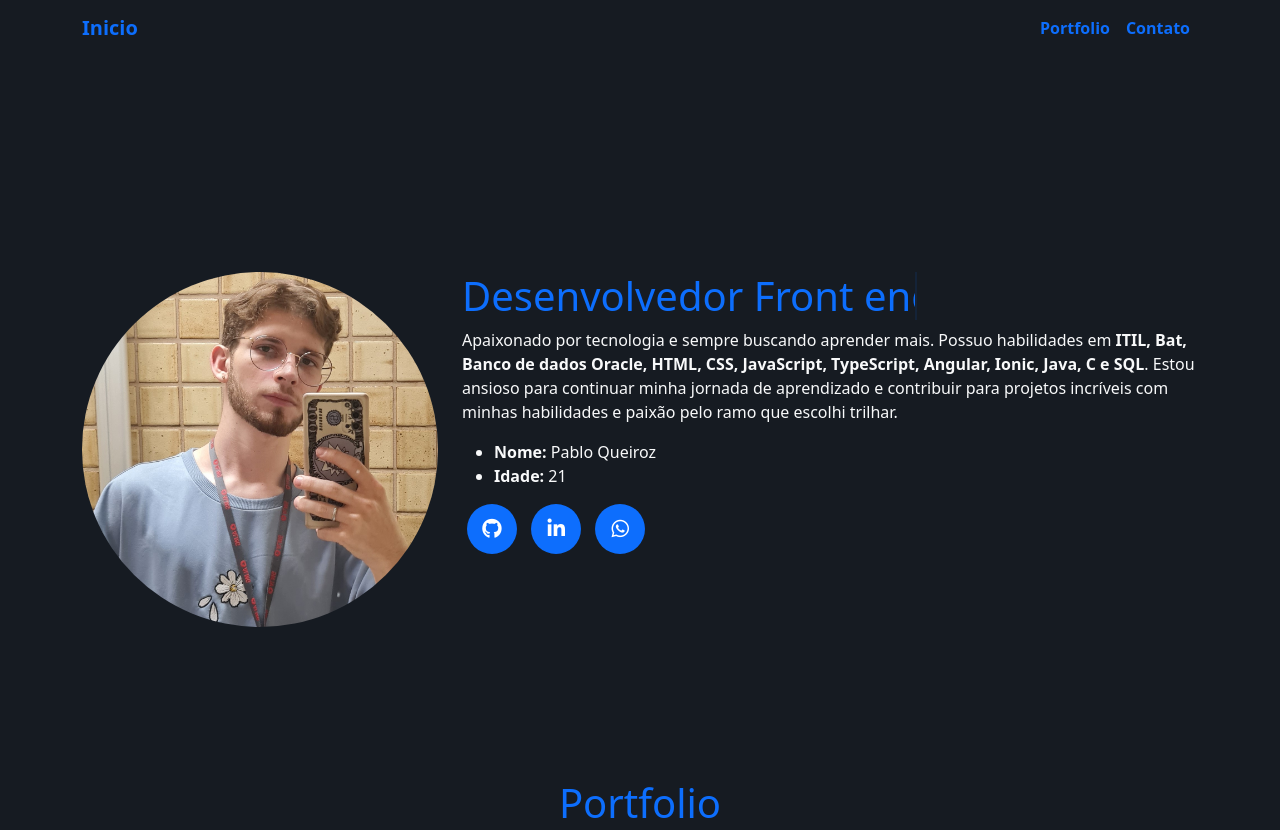
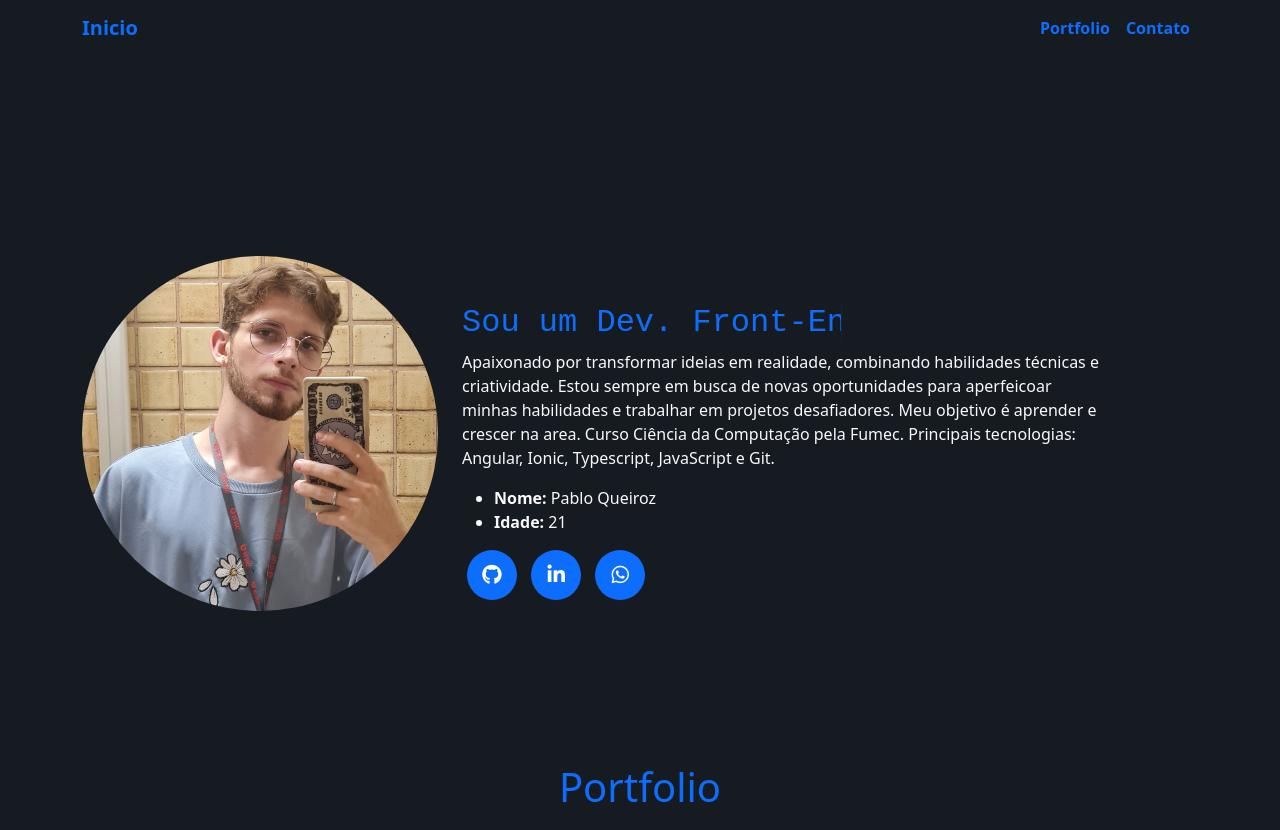
Before and after one commit to Pegasis12/portfolio, a plain HTML site: page index.html in a window 1280 px wide. Shown: the top 830 px of the page. Drawn offline with nearby package versions, Linux system fonts and the light colour scheme.

Commit message:
keyframe

```diff
--- a/index.html
+++ b/index.html
@@ -35,20 +35,21 @@
   </nav>
 
   <section id="about">
-    <div class="container mt-5 pt-5">
-      <div class="row mt-5">
+    <div class="container-fluid mt-5 line type-animation">
+    </div>
+    <div class="container mt-4 pt-5">
+      <div class="row mt-2">
         <div class="col-lg-4">
           <img src="images/portifolioImage6.jpg" class="imageAboutPage" alt="">
         </div>
-
-        <div class="col-lg-8 text-light">
-          <h1 class="text-primary line type-animation">Desenvolvedor Front end </h1>
-          <p> Apaixonado por tecnologia e sempre buscando aprender mais.
-            Possuo habilidades em <strong>ITIL, Bat, Banco de dados Oracle,
-              HTML, CSS, JavaScript, TypeScript, Angular, Ionic, Java, C e SQL</strong>. Estou ansioso para continuar
-            minha jornada
-            de aprendizado e contribuir para projetos incríveis com minhas habilidades e paixão pelo ramo
-            que escolhi trilhar.
+        <div class="col-lg-7 mt-5 text-light">
+          <h2 class="text-primary line type-animation">Sou um Dev. Front-End</h2>
+          <p>Apaixonado por transformar ideias em
+            realidade, combinando habilidades técnicas e criatividade. Estou
+            sempre em busca de novas oportunidades para aperfeicoar minhas
+            habilidades e trabalhar em projetos desafiadores. Meu objetivo é
+            aprender e crescer na area. Curso Ciência da Computação pela Fumec. Principais tecnologias: Angular, Ionic,
+            Typescript, JavaScript e Git.
           </p>
           <div class="col-md-6 text-light">
             <ul>
--- a/style.css
+++ b/style.css
@@ -166,10 +166,10 @@ a.socialIcon:hover, .socialHoverClass {
 
 
 .line{
-	border-right: 2px solid #0d6efd;
+	border-right: 1px solid #0d6efd;
 	white-space: nowrap;
-	text-align: center;
 	overflow: hidden;
+	font-family: "Special Elite", monospace;
 }
 
 .type-animation{
@@ -182,7 +182,7 @@ a.socialIcon:hover, .socialHoverClass {
 		width: 0;
 	}
 	to{
-		width: 455px;
+		width: 380px;
 	}
 }
 
```
